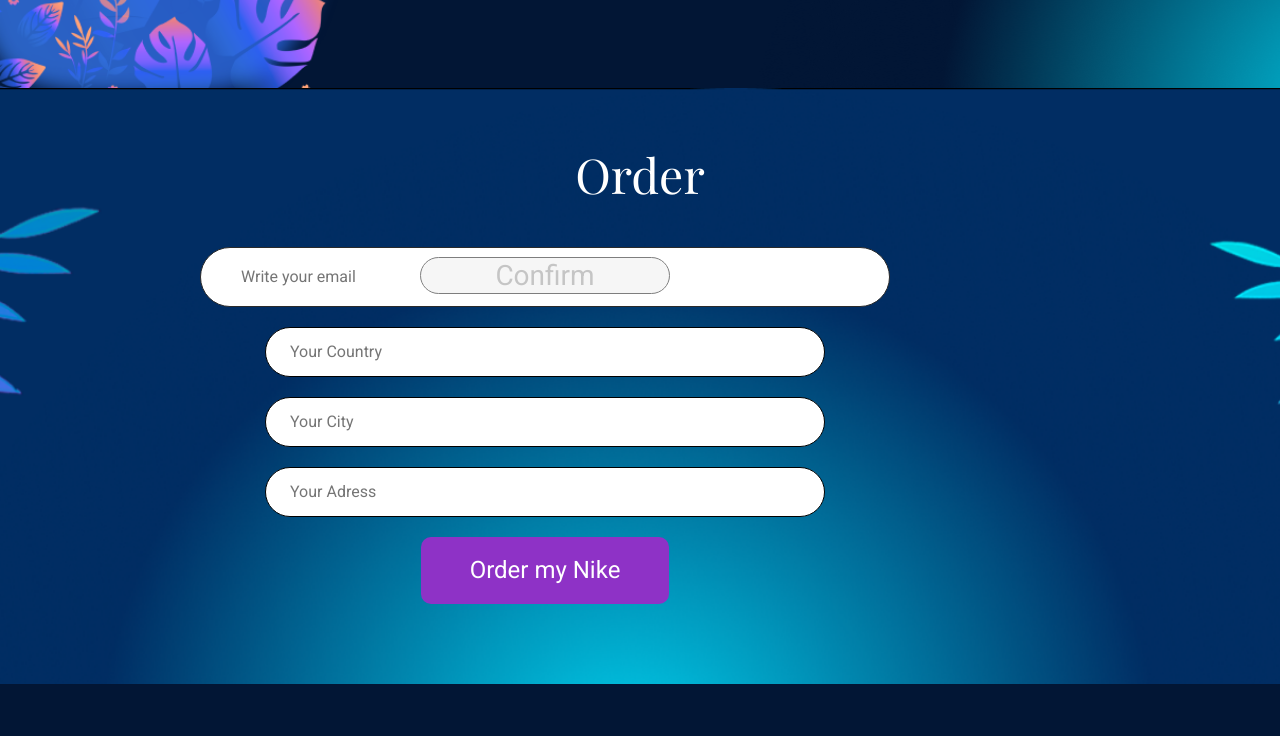
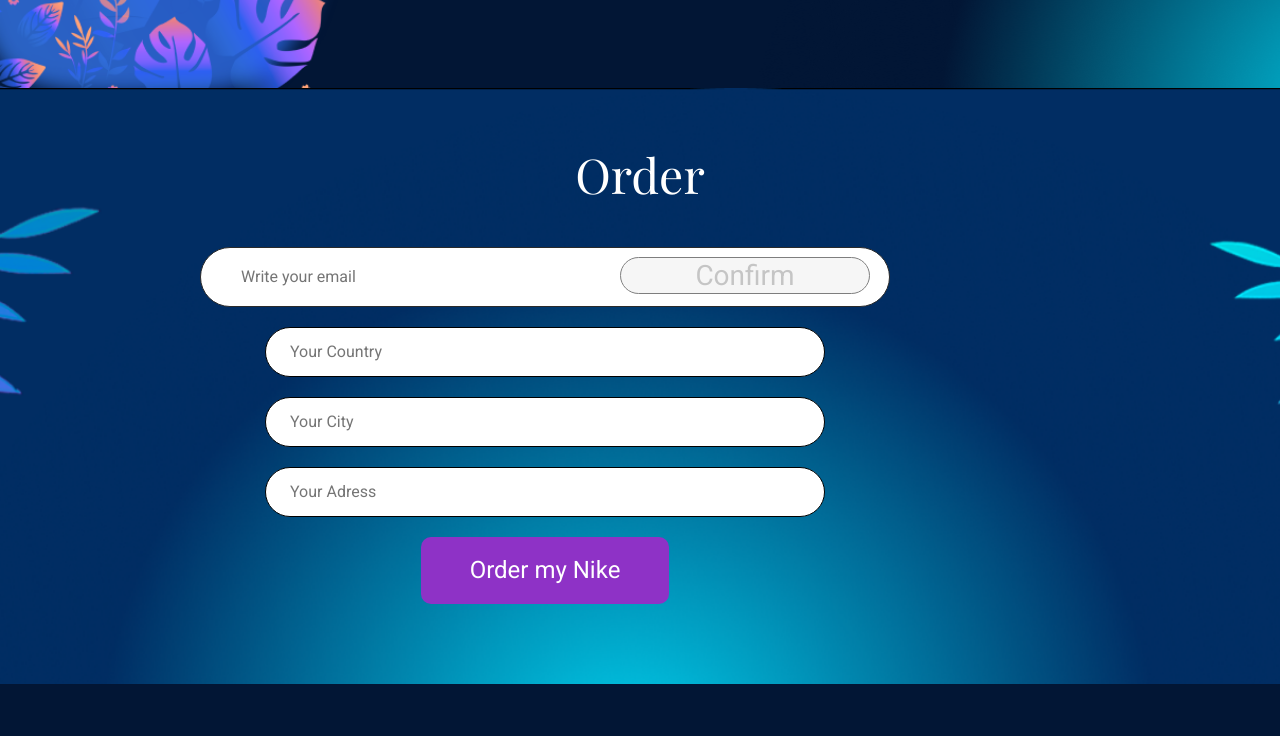
Before and after one commit to Oksana07/nike-project, a plain HTML site: page index.html in a window 1280 px wide. Shown: the part 2684-3420 px from the top of the page. Drawn offline with nearby package versions, Linux system fonts and the light colour scheme; a web font is replaced by a local one.

Commit message:
fix confurm

```diff
--- a/scss/components/_application.scss
+++ b/scss/components/_application.scss
@@ -91,7 +91,7 @@
         padding-left: 17px;
         padding-right: 17px;
         top: 10px;
-        right: 220px;
+        right: 20px;
         position: absolute;
         font-family: "Roboto";
         font-style: normal;
```
Also changed, not shown: css/style.css, css/style.min.css, 1 other file.
